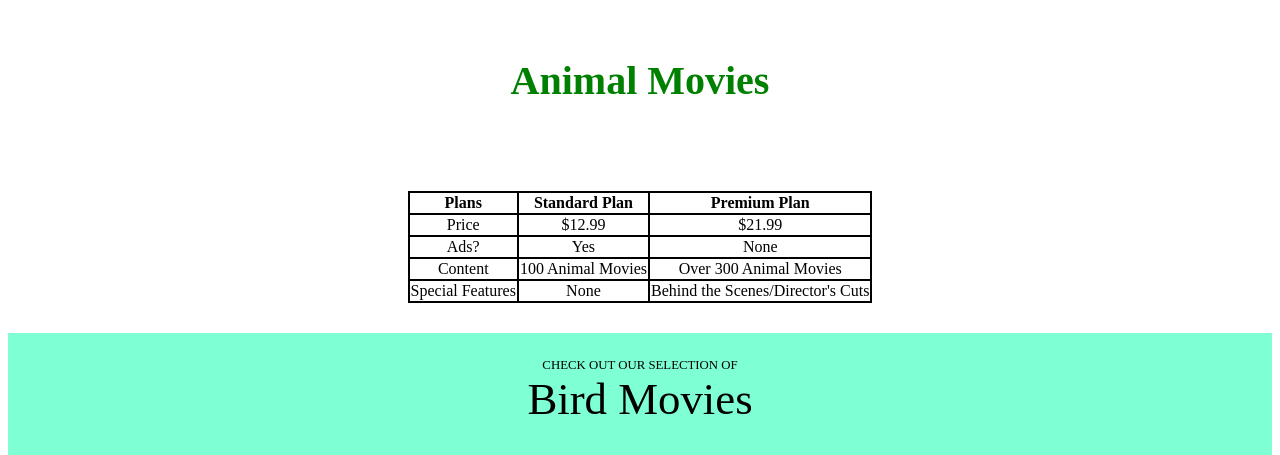
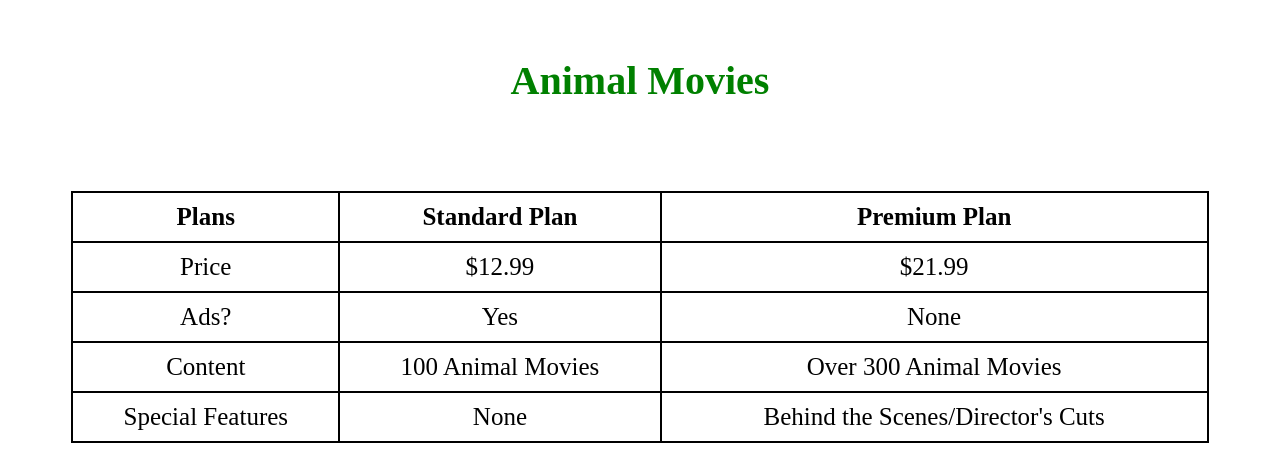
Before and after one commit to carlosm306/COMP333-Landing-Page, a PHP site: page /landing_page.html in a window 1280 px wide. Shown: the top 455 px of the page. Run offline with PHP 8.4, Linux system fonts and the light colour scheme.

Commit message:
cosmetic
changes to table and faq format

```diff
--- a/landing_page.html
+++ b/landing_page.html
@@ -17,12 +17,12 @@ Animal Movies
 </h1>
 
 <div class="centering">
-<table class="centering">
+<table class="centering" >
 <tbody class="centering">
-<tr>
+<tr >
 <th> Plans </th>
 <th> Standard Plan</th>
-<th> Premium Plan</th>
+<th> Premium Plan </th>
 </tr>
 <tr>
 <td>Price</td>
--- a/style_sheet.css
+++ b/style_sheet.css
@@ -14,10 +14,13 @@ h2{
 
 table {
   border-collapse: collapse;
+  width: 90%;
+  font-size: 25px;
 }
 tr {
   border: solid black;
   border-width: 2px 0;
+  height: 50px;
 }
 td{
   border-left: solid black 2px ;
@@ -30,6 +33,8 @@ th{
 
 .normal{
   font-weight: 100;
+  margin-left: 10%;
+  margin-right: 10%;
 }
 
 .questions{
```
